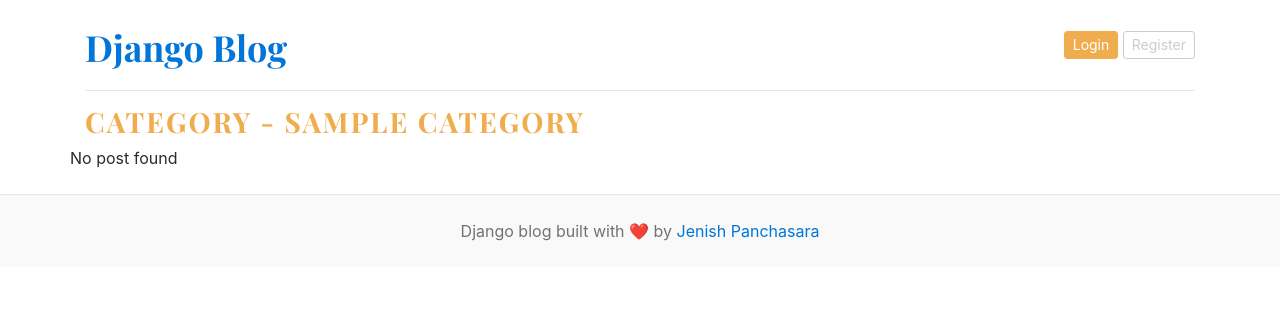
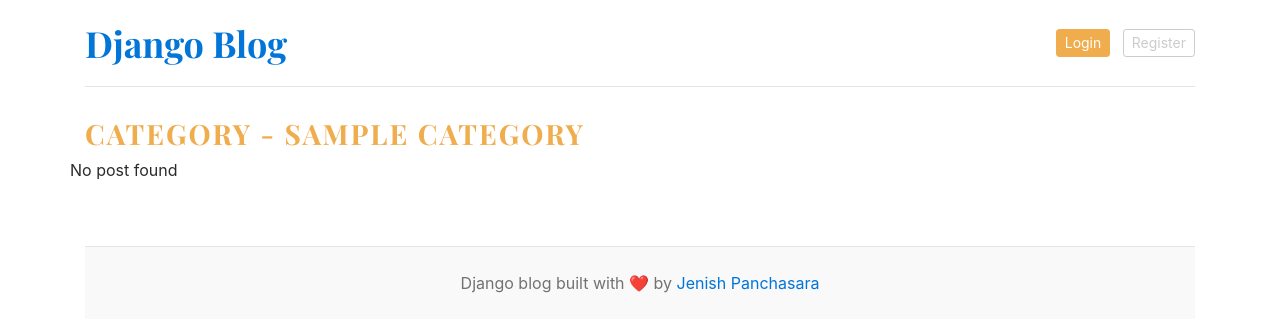
Before and after one commit to jenish83/Django-Blog, a Django app: page /category/1/ in a window 1280 px wide. Shown: the top 332 px of the page. Run offline with Django 5.2, Linux system fonts and the light colour scheme; tables that the repository leaves empty hold one stand-in row (values such as "Sample post"); data that the repository does not hold is empty.

Commit message:
Implement Template-inheritance

```diff
--- a/templates/base.html
+++ b/templates/base.html
@@ -1,3 +1,62 @@
 <!-- Header Part-->
+
+
+{% load static %}
+<!DOCTYPE html>
+<html lang="en">
+<head>
+    <meta charset="UTF-8">
+    <meta http-equiv="X-UA-Compatible" content="IE=edge">
+    <meta name="viewport" content="width=device-width, initial-scale=1.0">
+    <title>Django Blog</title>
+
+    <!-- Bootstrap -->
+    <link href="https://getbootstrap.com/docs/4.0/dist/css/bootstrap.min.css" rel="stylesheet">
+
+    <!-- Google Font -->
+    <link href="https://fonts.googleapis.com/css?family=Playfair+Display:700,900" rel="stylesheet">
+
+    <!-- Custom CSS -->
+    <link href="{% static 'css/blog.css' %}" rel="stylesheet">
+</head>
+
+<body>
+
+<div class="container">
+
+    <!-- HEADER -->
+    <header class="blog-header py-3">
+        <div class="row align-items-center">
+            <div class="col-md-8">
+                <a class="blog-header-logo text-dark" href="/">Django Blog</a>
+            </div>
+            <div class="col-md-4 text-right">
+                <a class="btn btn-sm btn-warning" href="#">Login</a>
+                <a class="btn btn-sm btn-outline-secondary ml-2" href="#">Register</a>
+            </div>
+        </div>
+    </header>
+
+    <!-- NAVBAR -->
+    <div class="nav-scroller py-1 mb-4 border-bottom">
+        <nav class="nav d-flex justify-content-between">
+            {% for cat in categories %}
+                <a class="p-2 text-muted" href="#">{{ cat.category_name }}</a>
+            {% endfor %}
+        </nav>
+    </div>
+
+
 <!-- Main content Part-->
+
+{% block content %}
+{% endblock %}
+
+
 <!-- Footer Part-->
+
+<footer class="blog-footer text-center py-4 mt-5 border-top">
+    <p>
+        Django blog built with ❤️ by <a href="#">Jenish Panchasara</a>
+    </p>
+</footer>
--- a/templates/posts_by_category.html
+++ b/templates/posts_by_category.html
@@ -1,44 +1,6 @@
-{% load static %}
+{% extends "base.html" %}
 
-<!DOCTYPE html>
-<html lang="en">
-<head>
-    <meta charset="UTF-8">
-    <meta http-equiv="X-UA-Compatible" content="IE=edge">
-    <meta name="viewport" content="width=device-width, initial-scale=1.0">
-    <title>Django Blogs</title>
-
-    <link href="https://getbootstrap.com/docs/4.0/dist/css/bootstrap.min.css" rel="stylesheet">
-    <link href="https://fonts.googleapis.com/css?family=Playfair+Display:700,900" rel="stylesheet">
-    <link href="{% static 'css/blog.css' %}" rel="stylesheet">
-</head>
-
-<body>
-
-<div class="container">
-
-  <!-- HEADER -->
-  <header class="blog-header py-3">
-    <div class="row flex-nowrap justify-content-between align-items-center">
-      <div class="col-8 pt-1">
-        <a class="blog-header-logo text-dark" href="/">Django Blog</a>
-      </div>
-      <div class="col-4 d-flex justify-content-end align-items-center">
-        <a class="btn btn-sm btn-warning" href="#">Login</a> &nbsp;
-        <a class="btn btn-sm btn-outline-secondary" href="#">Register</a>
-      </div>
-    </div>
-  </header>
-
-  <!-- CATEGORY NAV -->
-  <div class="nav-scroller py-1 mb-2">
-    <nav class="nav d-flex justify-content-between">
-      {% for cat in categories %}
-        <a class="p-2 text-muted" href="#">{{ cat.category_name }}</a>
-      {% endfor %}
-    </nav>
-  </div>
-
+{% block content %}
   <!-- HERO FEATURED POST -->
   {% for post in featured_posts %}
     {% if forloop.first %}
@@ -56,8 +18,8 @@
   {% endfor %}
 
   <!-- FEATURED POSTS -->
+
   <h3 class="text-uppercase text-warning" style="letter-spacing: 2px">Category - {{ category }}</h3>
-
   <div class="row mb-2">
     {% if posts %}
     {% for post in posts %}
@@ -78,13 +40,4 @@
     {% endif %}
   </div>
 
-
-</div>
-
-<!-- FOOTER -->
-<footer class="blog-footer text-center py-4">
-  <p>Django blog built with ❤️ by <a href="#">Jenish Panchasara</a></p>
-</footer>
-
-</body>
-</html>
+{% endblock %}
```
Also changed, not shown: templates/home.html (+3 -54 lines).
